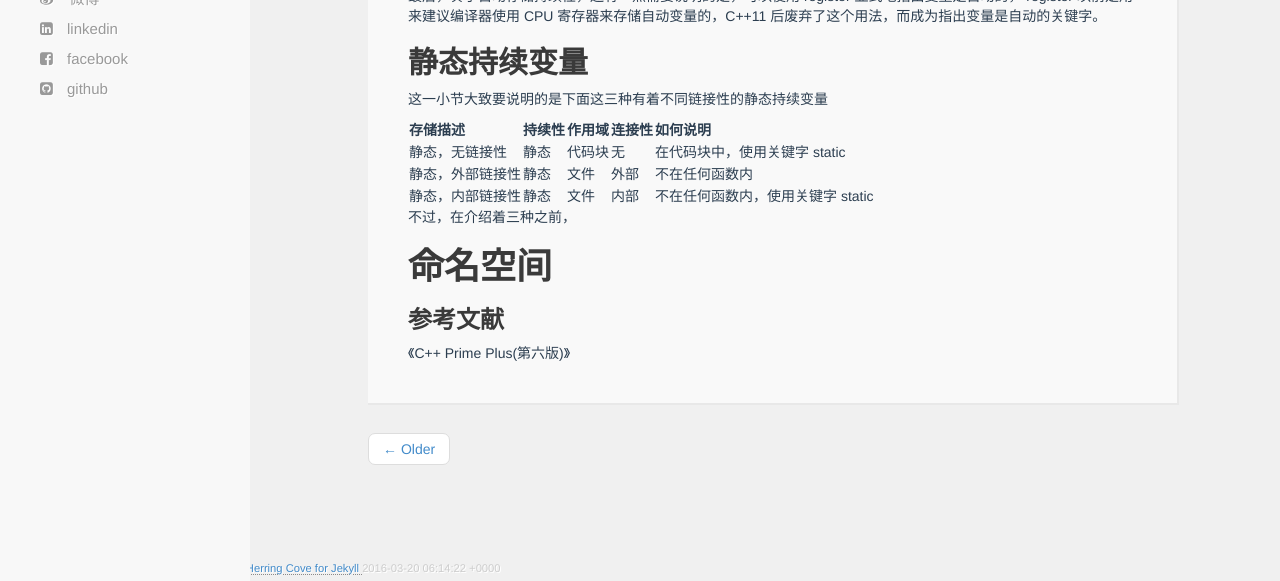
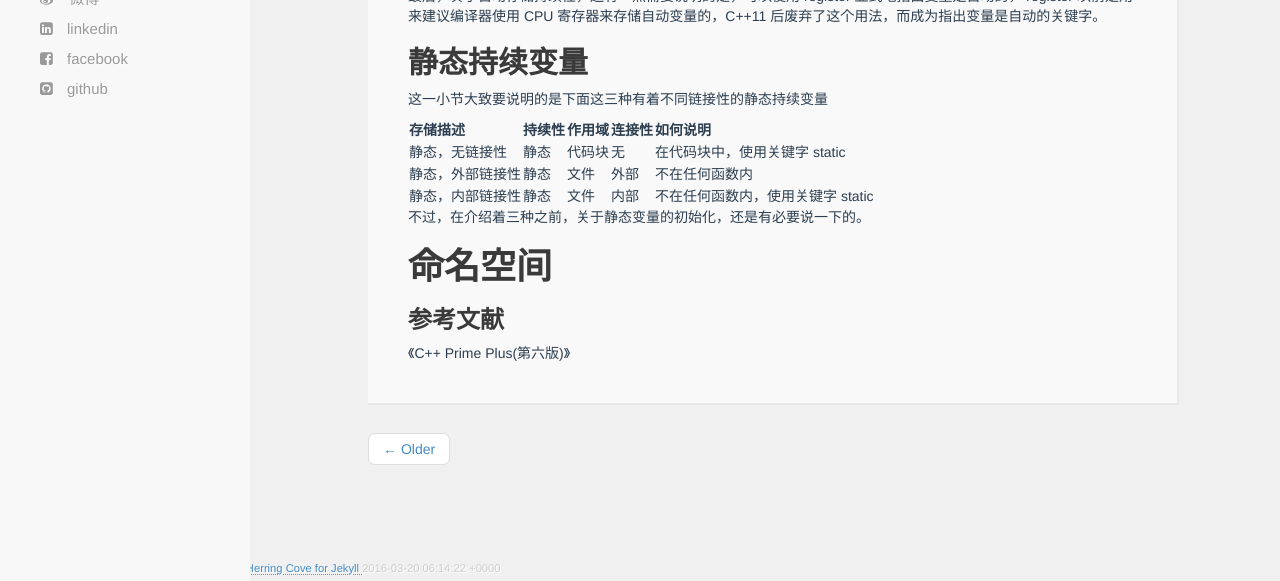
Before and after one commit to xuqiangm/xuqiangm.github.io, a Jekyll site: the page built from _posts/2016-03-20-memory-model-namespace.markdown, in a window 1280 px wide and 900 px high, scrolled down 1521 px, cut to the strip 319-900 px from the top of the window. Built offline with Jekyll 4.4.1, drawn with Linux system fonts in a browser that asks for light colours; nearby versions of some CDN libraries; Markdown is read by kramdown in place of the engine named in the settings; comment, search, counter and statistics services are not loaded.

Commit message:
内存模型

````diff
--- a/_posts/2016-03-20-memory-model-namespace.markdown
+++ b/_posts/2016-03-20-memory-model-namespace.markdown
@@ -19,6 +19,7 @@
 接下来将会依次介绍这三种存储方案
 
 不过在介绍这些之前，我们需要了解3种连接性：
+
 - 外部链接性：可在其它文件中访问
 - 内部连接性：只能在当前文件中访问
 - 无链接性：只能在当前函数或代码块中访问
@@ -55,12 +56,11 @@
 	return 0;
 }
 ```
-
-![](http://7xrvqe.com1.z0.glb.clouddn.com/16-03-20-memory-model-namespace-stack%E4%BD%BF%E7%94%A8%E6%A0%88%E4%BC%A0%E9%80%92%E5%8F%82%E6%95%B0.png)
+![](http://7xrvqe.com1.z0.glb.clouddn.com/16-03-20-memory-model-namespace%E5%B1%80%E9%83%A8%E5%8F%98%E9%87%8F%E8%BF%90%E8%A1%8C%E7%BB%93%E6%9E%9C.png)
 
 由于自动变量的数目随函数的开始和结束而增减，因此程序必须在运行时自动变量进行管理，常见的是使用栈来进行管理，下图截自《C++ Primer Plus（第6版）》308页，该图可以形象生动的说明其中的过程
 
-![](http://7xrvqe.com1.z0.glb.clouddn.com/16-03-20-memory-model-namespace%E5%B1%80%E9%83%A8%E5%8F%98%E9%87%8F%E8%BF%90%E8%A1%8C%E7%BB%93%E6%9E%9C.png)
+![](http://7xrvqe.com1.z0.glb.clouddn.com/16-03-20-memory-model-namespace-stack%E4%BD%BF%E7%94%A8%E6%A0%88%E4%BC%A0%E9%80%92%E5%8F%82%E6%95%B0.png)
 
 最后，关于自动存储持续性，还有一点需要说明的是，可以使用 register 显式地指出变量是自动的， register 以前是用来建议编译器使用 CPU 寄存器来存储自动变量的，C++11 后废弃了这个用法，而成为指出变量是自动的关键字。
 
@@ -74,7 +74,9 @@
 静态，外部链接性 | 静态 | 文件 | 外部 | 不在任何函数内
 静态，内部链接性 | 静态 | 文件 | 内部 | 不在任何函数内，使用关键字 static
 
-不过，在介绍着三种之前，
+不过，在介绍着三种之前，关于静态变量的初始化，还是有必要说一下的。
+
+
 
 # 命名空间
 
````
